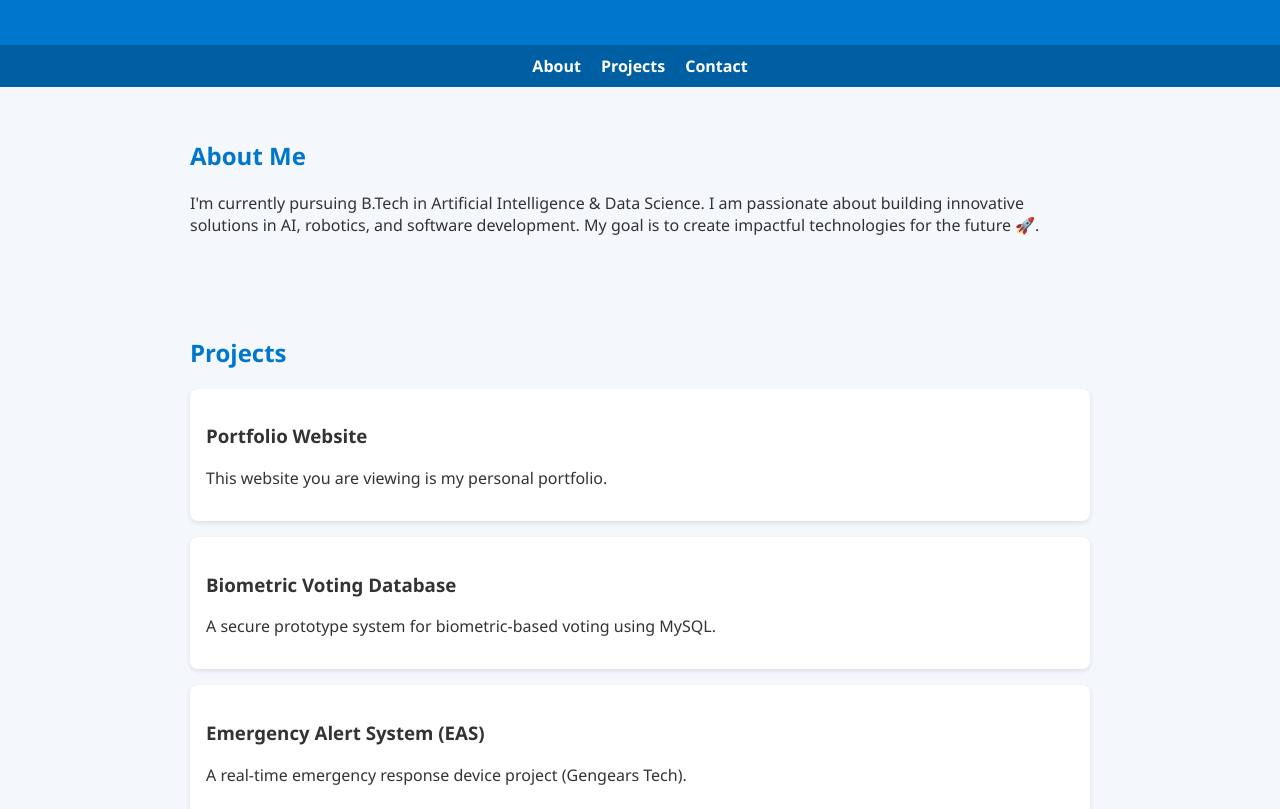
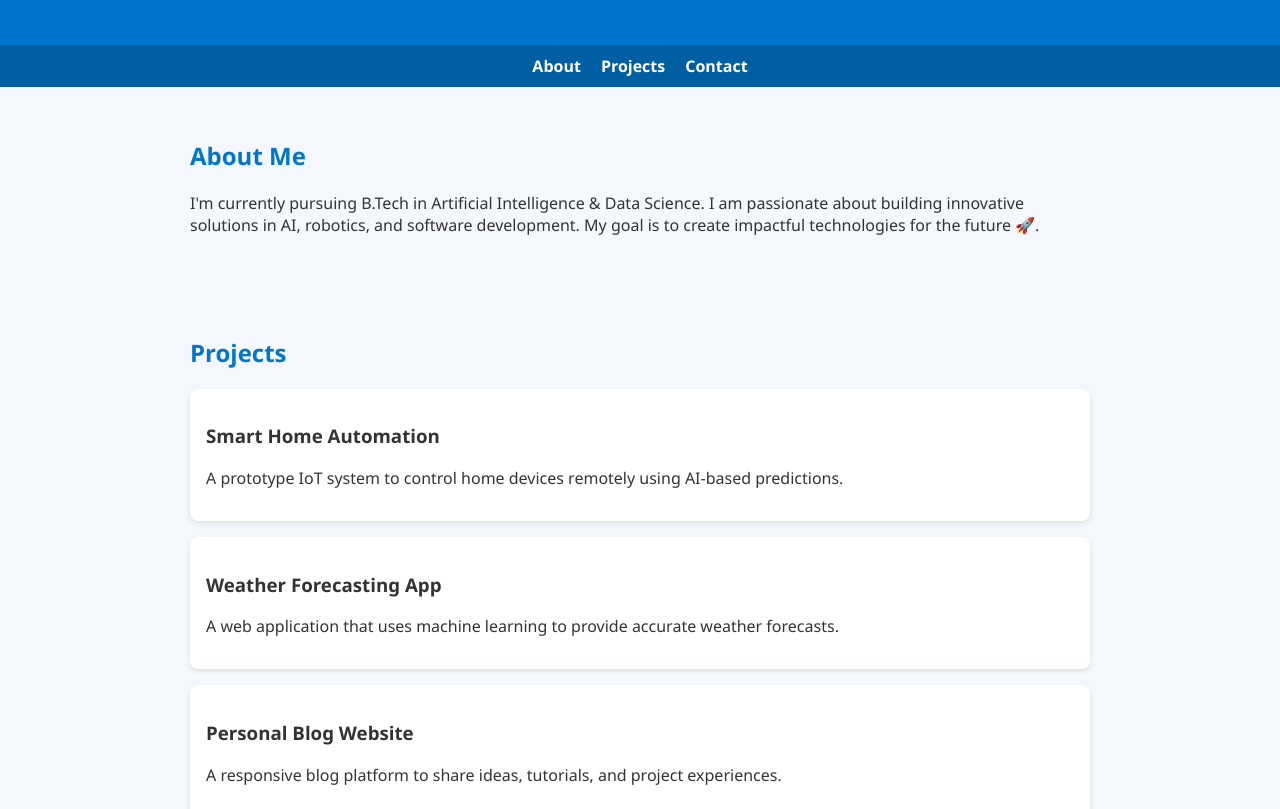
Before and after one commit to Sree-santh/protfolio-website, a plain HTML site: page Protfolio website/index.html in a window 1280 px wide. Shown: the part 143-952 px from the top of the page. Drawn offline with Linux system fonts and the light colour scheme.

Commit message:
index.html

```diff
--- a/Protfolio website/index.html
+++ b/Protfolio website/index.html
@@ -30,16 +30,16 @@
   <section id="projects">
     <h2>Projects</h2>
     <div class="project-card">
-      <h3>Portfolio Website</h3>
-      <p>This website you are viewing is my personal portfolio.</p>
+      <h3>Smart Home Automation</h3>
+      <p>A prototype IoT system to control home devices remotely using AI-based predictions.</p>
     </div>
     <div class="project-card">
-      <h3>Biometric Voting Database</h3>
-      <p>A secure prototype system for biometric-based voting using MySQL.</p>
+      <h3>Weather Forecasting App</h3>
+      <p>A web application that uses machine learning to provide accurate weather forecasts.</p>
     </div>
     <div class="project-card">
-      <h3>Emergency Alert System (EAS)</h3>
-      <p>A real-time emergency response device project (Gengears Tech).</p>
+      <h3>Personal Blog Website</h3>
+      <p>A responsive blog platform to share ideas, tutorials, and project experiences.</p>
     </div>
   </section>
 
```
